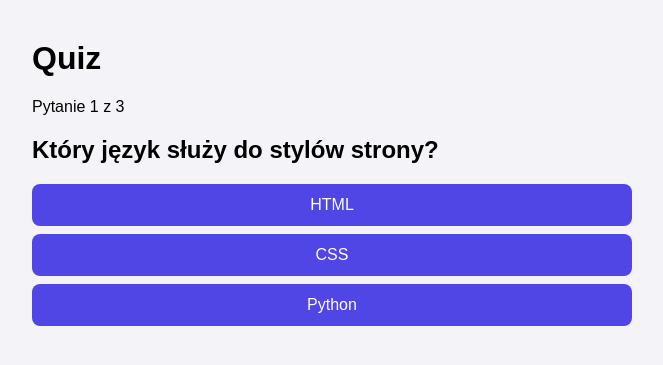
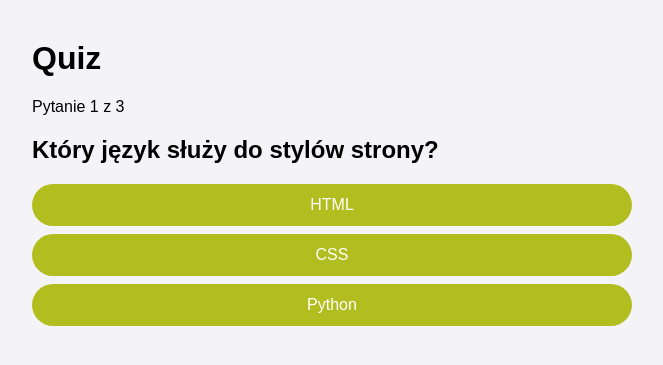
Before and after one commit to Yoshi9650/Second-project, a Flask app: page / in a window 1280 px wide. Shown: the top 365 px of the page, without its empty margins (308-971 px from the left). Run offline with Flask 3, Linux system fonts and the light colour scheme.

Commit message:
Zmiana wyglądu przycisków

```diff
--- a/static/style.css
+++ b/static/style.css
@@ -13,10 +13,10 @@ body {
   font-size: 16px;
   cursor: pointer;
   border: none;
-  border-radius: 8px;
-  background: #4f46e5;
+  border-radius: 32px;
+  background: #b2bd1f;
   color: white;
 }
 #answers button:hover {
-  background: #4338ca;
+  background: #9aa51a;
 }
```
